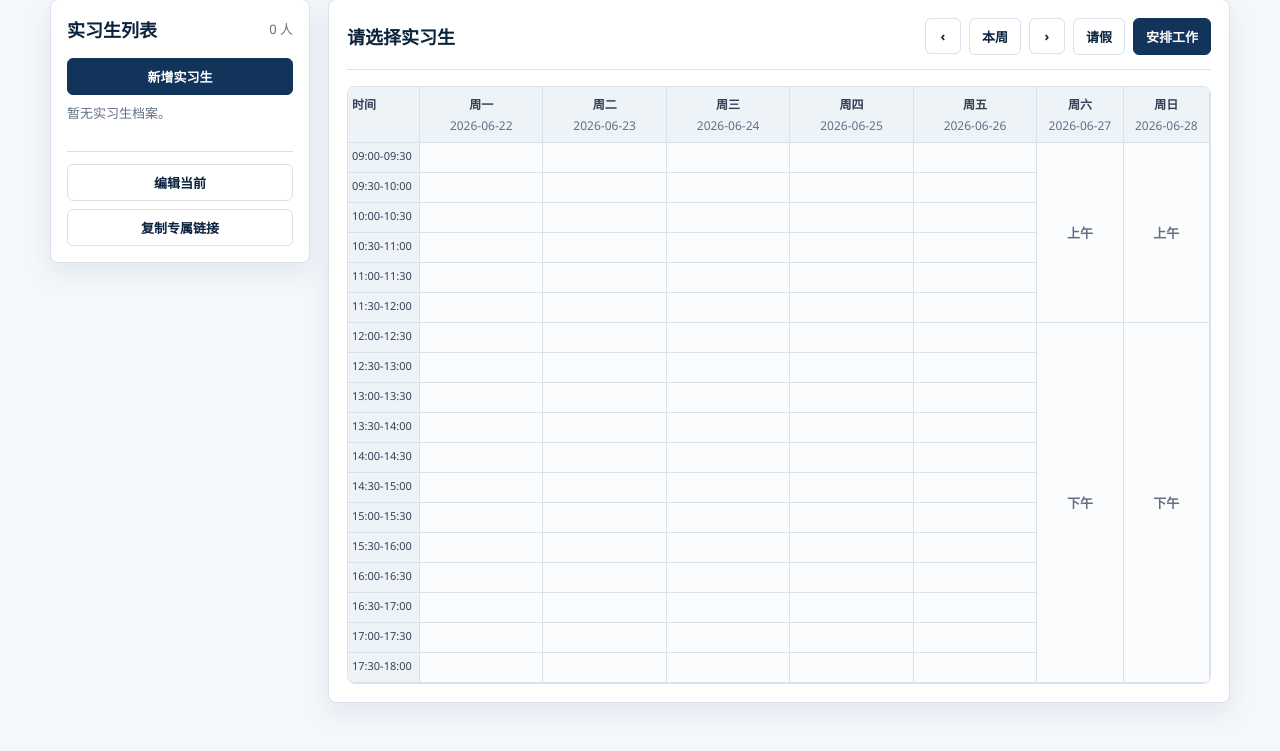
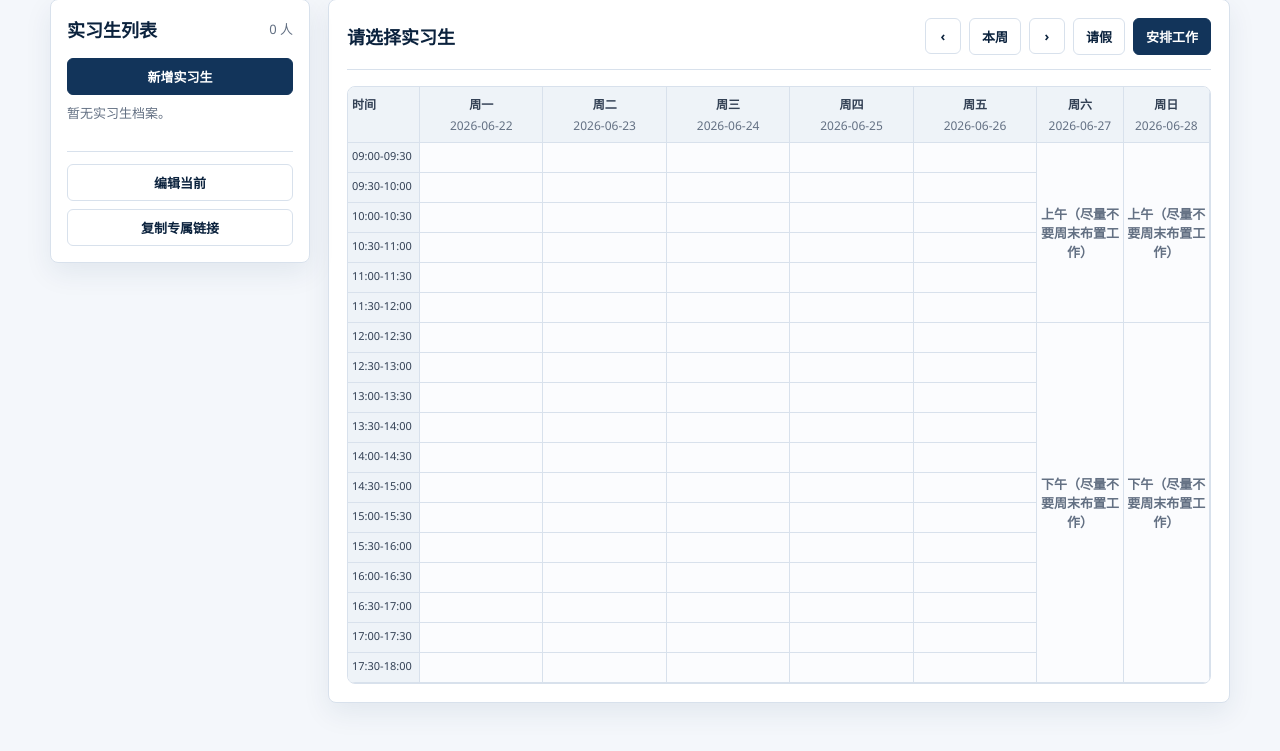
Before and after one commit to Yizhour/Northteam, a Django app: page /interns/ in a window 1280 px wide. Shown: the part 242-993 px from the top of the page. Run offline with Django 5.2, Linux system fonts and the light colour scheme; the visitor is signed in with stand-in values (Sample User, id 1); data comes from the database, SQL or seed files in the repository; data that the repository does not hold is empty.

Commit message:
Commit remaining intern weekend note changes

```diff
--- a/dashboard/templates/dashboard/interns.html
+++ b/dashboard/templates/dashboard/interns.html
@@ -126,8 +126,8 @@
     const slotMinutes = 30;
     const totalSlots = (dayEndMinutes - dayStartMinutes) / slotMinutes;
     const weekendCells = [
-        { label: '上午', startSlot: 0, endSlot: 6 },
-        { label: '下午', startSlot: 6, endSlot: totalSlots },
+        { label: '上午（尽量不要周末布置工作）', startSlot: 0, endSlot: 6 },
+        { label: '下午（尽量不要周末布置工作）', startSlot: 6, endSlot: totalSlots },
     ];
     const $ = (id) => document.getElementById(id);
 
--- a/requirements-prod.txt
+++ /dev/null
@@ -1,2 +0,0 @@
--r requirements.txt
-gunicorn>=23.0,<24.0
```
